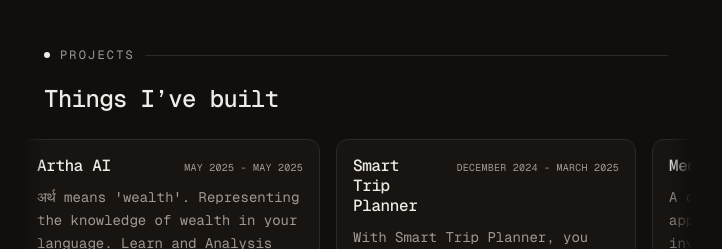
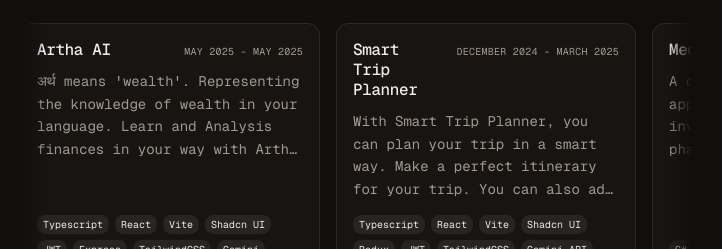
Before and after one commit to jeetbhuptani/jeetbhuptani.github.io, a Next.js app: page / in a window 1280 px wide. Shown: the part 3204-3453 px from the top of the page, without its empty margins (284-1006 px from the left). Built offline with nearby package versions, Linux system fonts and the light colour scheme; no server answers; a web font is replaced by a local one.

Commit message:
fix(projects): equal-height cards (h-full + flex wrapper) + clamp long descriptions

```diff
--- a/src/app/page.tsx
+++ b/src/app/page.tsx
@@ -185,7 +185,7 @@ export default function Page() {
         <Section id="projects" label="Projects" title="Things I’ve built">
           <div className="-mx-6 flex snap-x snap-mandatory gap-4 overflow-x-auto px-6 pb-4 [-ms-overflow-style:none] [mask-image:linear-gradient(to_right,transparent,black_1.5rem,black_calc(100%-1.5rem),transparent)] [scrollbar-width:none] [&::-webkit-scrollbar]:hidden">
             {DATA.projects.map((p) => (
-              <div key={p.title} className="w-[280px] shrink-0 snap-start sm:w-[300px]">
+              <div key={p.title} className="flex w-[280px] shrink-0 snap-start sm:w-[300px]">
                 <ProjectCard
                   href={p.href}
                   title={p.title}
--- a/src/components/project-card.tsx
+++ b/src/components/project-card.tsx
@@ -32,7 +32,7 @@ export function ProjectCard({
   links?: readonly ProjectLink[];
 }) {
   return (
-    <div className="group flex flex-col overflow-hidden rounded-xl border border-border bg-card transition-colors duration-300 hover:border-brand/50">
+    <div className="group flex h-full flex-col overflow-hidden rounded-xl border border-border bg-card transition-colors duration-300 hover:border-brand/50">
       {motif ? (
         <ShowcaseMotif variant={motif} />
       ) : video ? (
@@ -73,7 +73,7 @@ export function ProjectCard({
             {dates}
           </span>
         </div>
-        <p className="text-sm leading-relaxed text-muted-foreground">{description}</p>
+        <p className="line-clamp-4 text-sm leading-relaxed text-muted-foreground">{description}</p>
         {tags && tags.length ? (
           <ul className="mt-auto flex flex-wrap gap-1.5 pt-1">
             {tags.map((tag) => (
```
